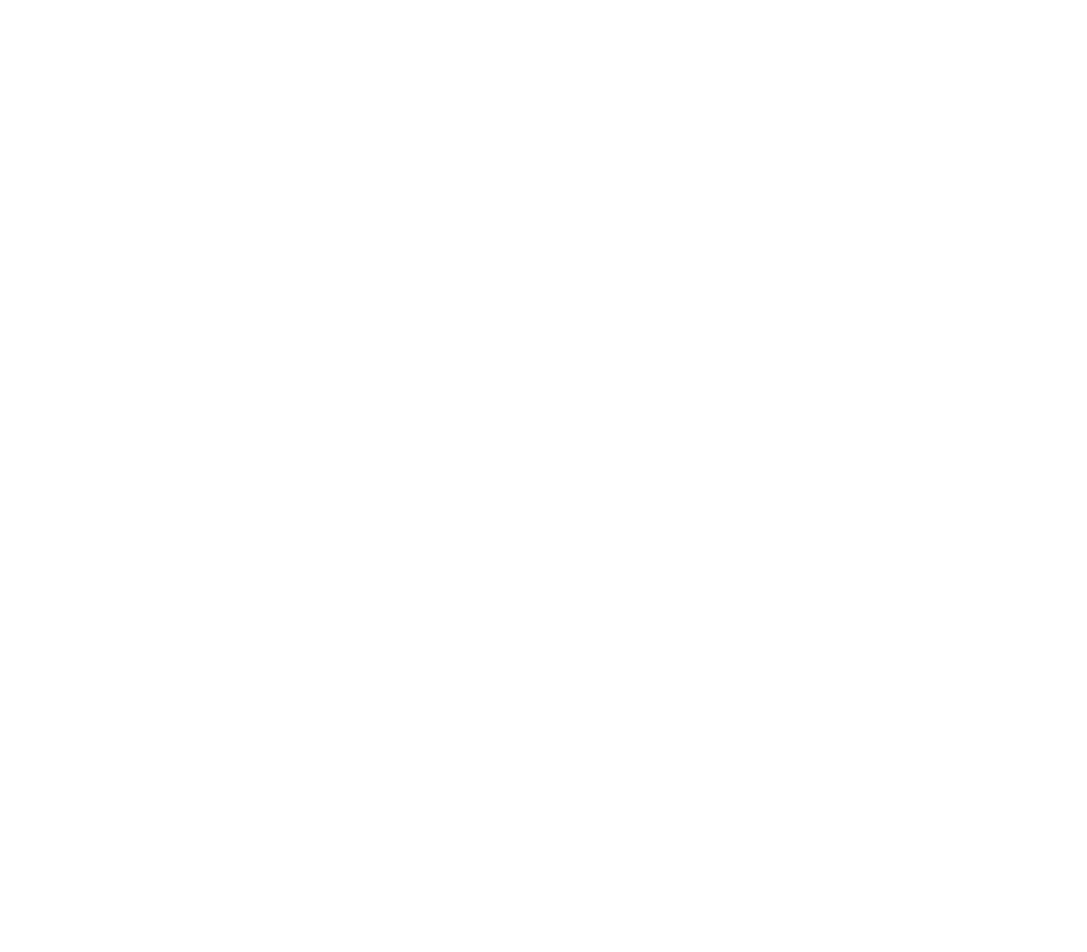
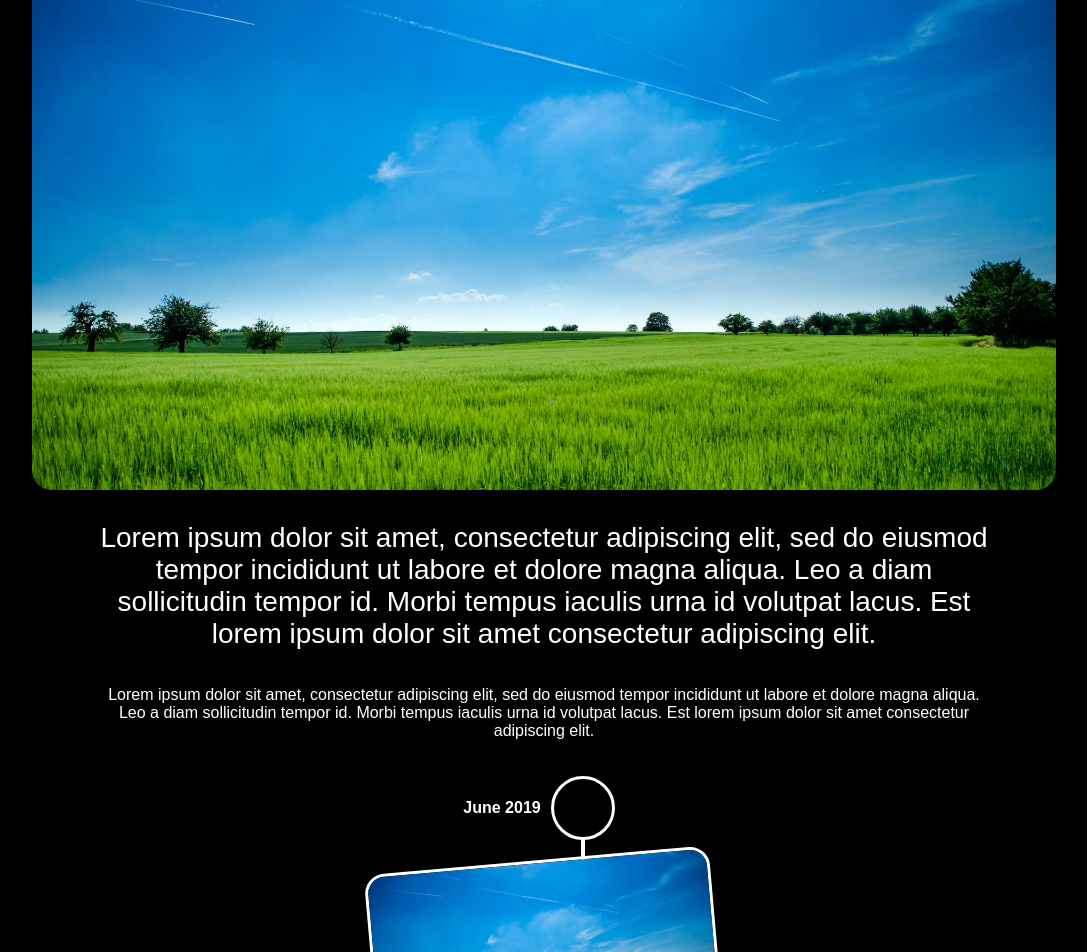
Before and after one commit to Nicolasbuisson/AlexonWebsite, a React (Create React App) app: page /story in a window 1280 px wide. Shown: the part 130-1082 px from the top of the page, without its empty margins (96-1183 px from the left). Before the commit the page ends 800 px from the top, so only its background shows below. Built offline with nearby package versions, Linux system fonts and the light colour scheme.

Commit message:
progress on story-timeline-item

```diff
--- a/src/index.css
+++ b/src/index.css
@@ -1,5 +1,8 @@
 * {
+  /* Reset */
   margin: 0;
+  border: 0;
+  padding: 0;
   box-sizing: border-box;
   /* TODO add a font family you like here */
   font-family: 'Source Sans Pro', sans-serif
--- /dev/null
+++ b/src/pages/story/story.css
@@ -0,0 +1,101 @@
+.story-section-container {
+    background-color: var(--clr-dark);
+    height: 100vh;
+    display: flex;
+    flex-direction: column;
+    align-items: center;
+    color: var(--clr-light);
+}
+
+/* HERO */
+
+.story-hero-image {
+    max-width: 80%;
+    max-height: 70%;
+    margin-top: 5rem;
+    margin-bottom: 2rem;
+    border-radius: 20px;
+}
+
+.story-hero-paragraph {
+    max-width: 70%;
+    text-align: center;
+    font-size: var(--fs-h3);
+}
+
+/* TIMELINE */
+
+/* layout grid?
+Mobile: 3 rows and 6 col
+- text 1 row, 5 col
+- images 2 row, 5 col
+- timeline 3 row, 1 col
+
+Desktop 1 row and 6 col
+- all on same row
+- text 2 col
+- images 3 col
+- timeline 1 col
+
+OR JUST DO EVERYTHING IN MOBILE WAY, text on top and images underneath with timeline off to right side
+But I think it would be a better layout on desktop
+
+add ::after element on story-timeline-circle. Make it a long line that goes under, might have to play with Z-index
+and make circle fill white if it goes inside circle :/
+*/
+
+.story-timeline-item {
+    display: flex;
+    flex-direction: column;
+    align-items: center;
+}
+
+.story-timeline-paragraph {
+    max-width: 70%;
+    margin-block: 1rem;
+    text-align: center;
+    font-size: var(--fs-body);
+}
+
+.story-section-timeline-cirlce-container {
+    display: flex;
+    flex-direction: row;
+    align-items: center;
+}
+
+.story-timeline-circle {
+    border-color: var(--clr-light);
+    border-radius: 50%;
+    border: 3px solid;
+    width: 4rem;
+    height: 4rem;
+    /* z-index + background color to hide white lines from going inside circle*/
+    position: relative;
+    z-index: 2;
+    background-color: var(--clr-dark);
+    margin-block: 20px;
+    margin-inline: 10px;
+}
+
+.story-timeline-circle::after {
+    display: block;
+    content: '';
+    background-color: var(--clr-light);
+    width: 0.25rem;
+    height: 400%;
+    position: relative;
+    z-index: 1;
+    left: 50%;
+    top: 100%;
+    transform: translateX(-50%)
+}
+
+.story-timeline-image {
+    max-width: 40%;
+    max-height: 40%;
+    border-radius: 20px;
+    border-color: hsl(var(--clr-light) 240 60% 70%);
+    border: 3px solid;
+    transform: rotate(-5deg);
+    z-index: 3;
+}
--- a/src/pages/story/story.tsx
+++ b/src/pages/story/story.tsx
@@ -1,3 +1,42 @@
+import { Navigation } from "../../components/navigation/navigation";
+import "./story.css";
+
 export const Story = () => {
-  return <div>story time</div>;
+  return (
+    <div>
+      <Navigation></Navigation>
+      <section className="story-section-container">
+        <img
+          src={require("../../assets/images/plain.jpeg")}
+          alt=""
+          className="story-hero-image"
+        ></img>
+        <p className="story-hero-paragraph">
+          Lorem ipsum dolor sit amet, consectetur adipiscing elit, sed do
+          eiusmod tempor incididunt ut labore et dolore magna aliqua. Leo a diam
+          sollicitudin tempor id. Morbi tempus iaculis urna id volutpat lacus.
+          Est lorem ipsum dolor sit amet consectetur adipiscing elit.
+        </p>
+      </section>
+      <section className="story-section-container story-timeline-section">
+        <div className="story-timeline-item">
+          <p className="story-timeline-paragraph">
+            Lorem ipsum dolor sit amet, consectetur adipiscing elit, sed do
+            eiusmod tempor incididunt ut labore et dolore magna aliqua. Leo a
+            diam sollicitudin tempor id. Morbi tempus iaculis urna id volutpat
+            lacus. Est lorem ipsum dolor sit amet consectetur adipiscing elit.
+          </p>
+          <div className="story-section-timeline-cirlce-container">
+            <h4>June 2019</h4>
+            <span className="story-timeline-circle"></span>
+          </div>
+          <img
+            src={require("../../assets/images/plain.jpeg")}
+            alt=""
+            className="story-timeline-image"
+          ></img>
+        </div>
+      </section>
+    </div>
+  );
 };
```
Also changed, not shown: src/assets/images/plain.jpeg (added).
